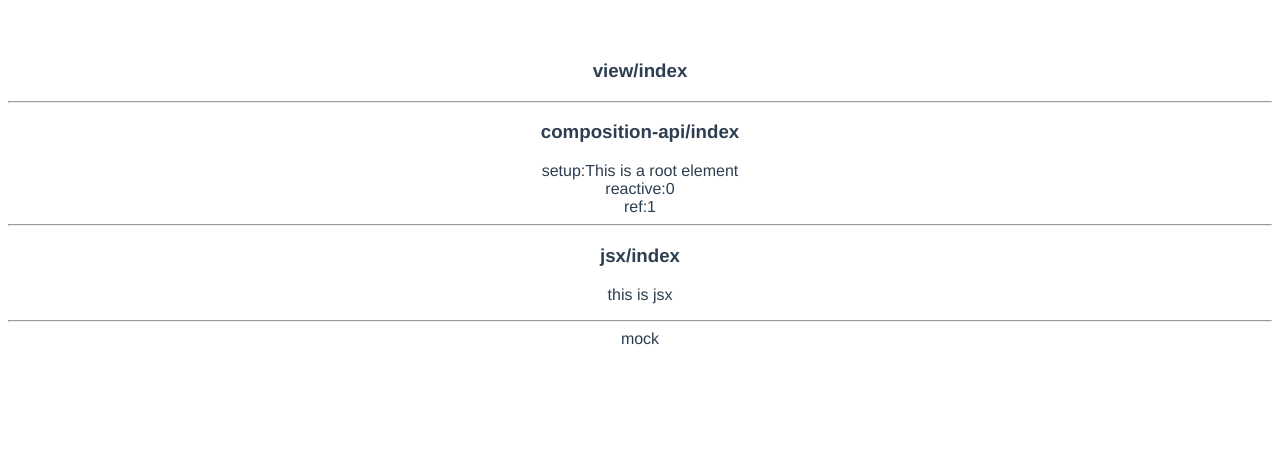
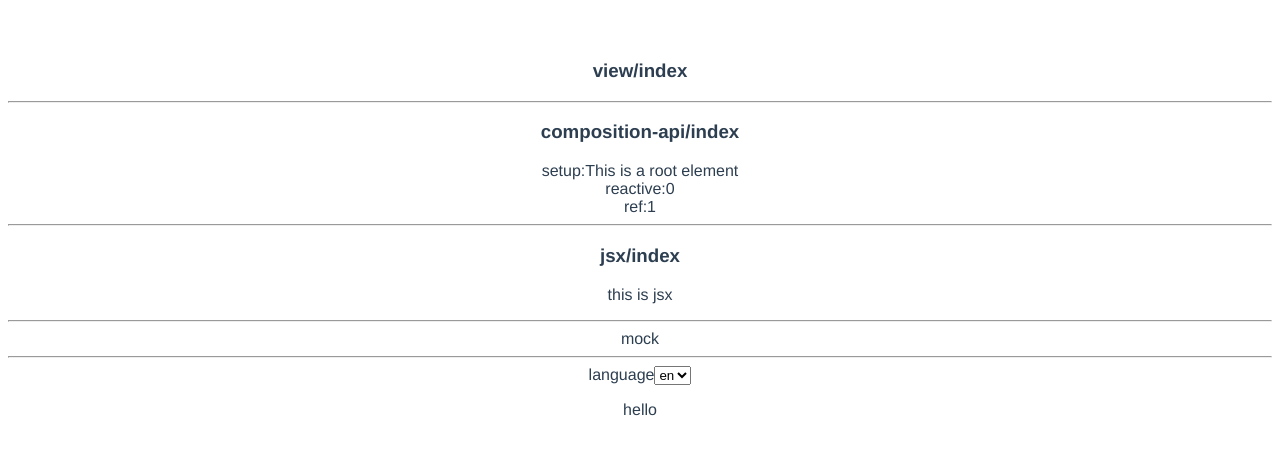
Before and after one commit to amjanney/vite-project, a Vue app: page / in a window 1280 px wide. Shown: the top 454 px of the page. Built offline with nearby package versions, Linux system fonts and the light colour scheme; no server answers.

Commit message:
feat：使用i18n

```diff
--- a/package.json
+++ b/package.json
@@ -8,12 +8,14 @@
   },
   "dependencies": {
     "jl-ui-test": "^1.0.2",
+    "mockjs": "^1.1.0",
     "vue": "^3.0.5",
     "vue-router": "^4.0.3",
     "vue-types": "^3.0.2",
-    "mockjs": "^1.1.0"
+    "vue-i18n": "^9.0.0-rc.7"
   },
   "devDependencies": {
+    "@intlify/vite-plugin-vue-i18n": "^2.0.4",
     "@vitejs/plugin-vue": "^1.1.4",
     "@vitejs/plugin-vue-jsx": "^1.1.2",
     "@vue/compiler-sfc": "^3.0.5",
--- /dev/null
+++ b/src/components/language-test/index.vue
@@ -0,0 +1,53 @@
+<!--
+ * @Author: your name
+ * @Date: 2021-03-25 17:24:19
+ * @LastEditTime: 2021-03-25 17:30:29
+ * @LastEditors: Please set LastEditors
+ * @Description: In User Settings Edit
+ * @FilePath: /vite-project/src/components/language-test/index.vue
+-->
+<template>
+  <div>
+    <form>
+      <label>{{ t('language') }}</label>
+      <select v-model="locale">
+        <option value="en">en</option>
+        <option value="ja">ja</option>
+      </select>
+    </form>
+    <p>{{ t('hello') }}</p>
+  </div>
+</template>
+
+<script lang="ts">
+  import { useI18n } from "vue-i18n";
+  import { defineComponent } from 'vue';
+  export default defineComponent ({
+    setup() {
+      const { locale, t } = useI18n({
+        inheritLocale: true,
+      });
+      return {
+        locale,
+        t
+      }
+    }
+  })
+</script>
+
+<i18n>
+{
+  "en": {
+    "language": "Language",
+    "hello": "hello, world!"
+  },
+  "ja": {
+    "language": "言語",
+    "hello": "こんにちは、世界！"
+  }
+}
+</i18n>
+
+<style scoped>
+
+</style>
--- /dev/null
+++ b/src/locales/en.json
@@ -0,0 +1,4 @@
+{
+  "language": "Language",
+  "hello": "hello, world!"
+}
--- /dev/null
+++ b/src/locales/jp.json
@@ -0,0 +1,4 @@
+{
+  "language": "言語",
+  "hello": "こんにちは、世界！"
+}
--- a/src/main.ts
+++ b/src/main.ts
@@ -1,7 +1,7 @@
 /*
  * @Author: your name
  * @Date: 2021-02-22 16:21:39
- * @LastEditTime: 2021-03-24 19:25:47
+ * @LastEditTime: 2021-03-25 17:22:35
  * @LastEditors: Please set LastEditors
  * @Description: In User Settings Edit
  * @FilePath: /vite-project/src/main.ts
@@ -12,6 +12,14 @@ import App from './App.vue'
 // 测试virtual-module插件
 // import vm from 'virtual-module';
 // console.log("🚀 ~ file: main.ts ~ line 12 ~ vm", vm)
-
+// i18n
+import { createI18n } from "vue-i18n";
+import messages from "@intlify/vite-plugin-vue-i18n/messages";
+const i18n = createI18n({
+  legacy: false,
+  locale: "en",
+  messages,
+});
 const app = createApp(App);
+app.use(i18n);
 app.mount('#app')
--- a/src/view/index.vue
+++ b/src/view/index.vue
@@ -1,7 +1,7 @@
 <!--
  * @Author: your name
  * @Date: 2021-03-10 10:49:27
- * @LastEditTime: 2021-03-25 14:18:48
+ * @LastEditTime: 2021-03-25 17:33:58
  * @LastEditors: Please set LastEditors
  * @Description: 组建入口文件
  * @FilePath: /vite-project/src/view/index.vue
@@ -10,12 +10,22 @@
   <div>
     <!-- <ModelModifier v-model.capitalize="mytext" title="这是标题"/> -->
     <h3>view/index</h3>
+
     <hr />
+
     <composition-api />
+
     <hr />
+
      <jsx />
+
     <hr />
+
     <mock-test />
+
+    <hr />
+
+    <language-test />
   </div>
 </template>
 
@@ -26,6 +36,7 @@
   import CompositionApi from '../components/composition-api/index.vue';
   import Jsx from '../components/jsx/index.vue';
   import MockTest from '../components/mock-plugin-test/index.vue';
+  import LanguageTest from '../components/language-test/index.vue';
   export default defineComponent({
     name: 'home',
     components: {
@@ -33,7 +44,8 @@
       HelloWorld,
       CompositionApi,
       Jsx,
-      MockTest
+      MockTest,
+      LanguageTest
     }
   })
 </script>
--- a/vite.config.ts
+++ b/vite.config.ts
@@ -1,8 +1,9 @@
-import { UserConfigExport, ConfigEnv } from 'vite';
+import path from 'path'
+import { UserConfigExport, ConfigEnv } from 'vite'
 import vue from '@vitejs/plugin-vue'
 import vueJsx from "@vitejs/plugin-vue-jsx"
-// import virtualModule from './plugins/virutal-module.js';
-import { viteMockServe } from 'vite-plugin-mock';
+import { viteMockServe } from 'vite-plugin-mock'
+import vueI18n from '@intlify/vite-plugin-vue-i18n'
 
 export default ({ command }: ConfigEnv): UserConfigExport => {
   return {
@@ -12,6 +13,9 @@ export default ({ command }: ConfigEnv): UserConfigExport => {
       viteMockServe({
         ignore: /^\_/,
         mockPath: 'mock',
+      }),
+      vueI18n({
+        include: path.resolve(__dirname, './src/locales/**')
       })
     ]
   }
```
Also changed, not shown: 1 other file (tests, documents, lock files or other folders).
